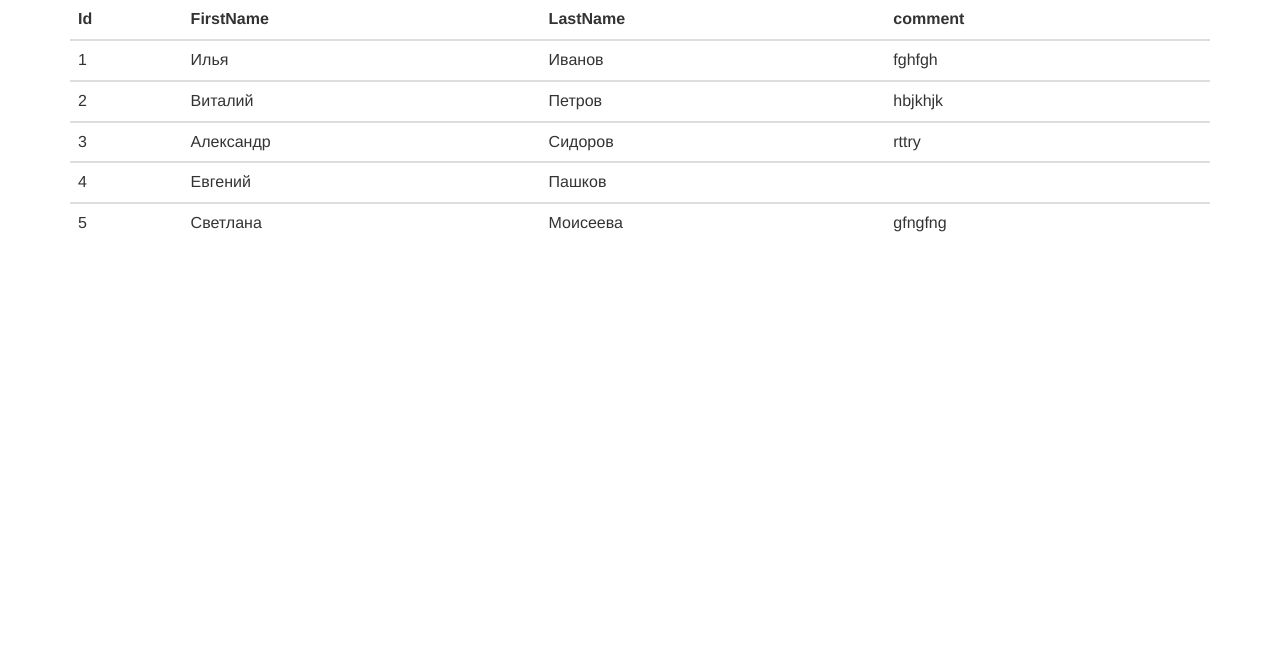
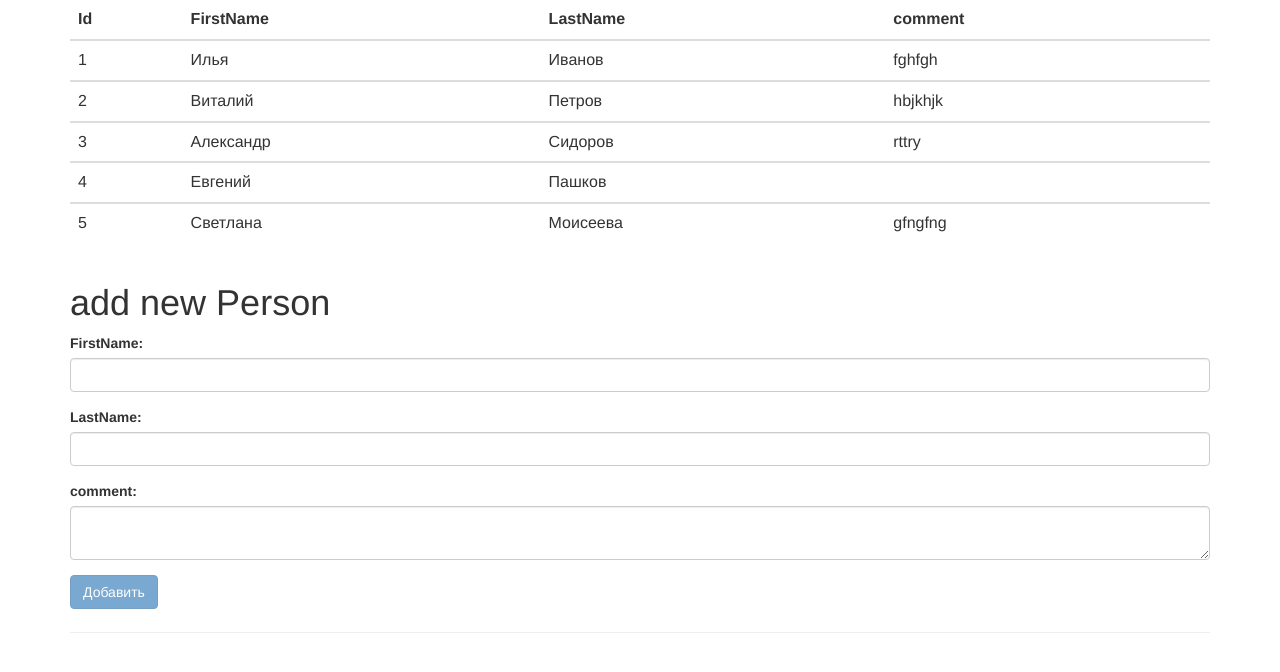
Before and after one commit to superxumuk/test, a plain HTML site: page index.html in a window 1280 px wide. Drawn offline with nearby package versions, Linux system fonts and the light colour scheme.

Commit message:
add person

```diff
--- a/index.html
+++ b/index.html
@@ -27,6 +27,24 @@
             </tr>
          </tbody>
     </table>
+    <div class="page-header">
+        <h1>add new Person</h1>
+<form name='clientForm' novalidate role='form'>
+    <div class='form-group'>
+        <label for='fname'>FirstName:</label>
+        <input class='form-control' ng-model='newClient.fname' type='text' required maxlength='254' >
+    </div>
+    <div class='form-group'>
+        <label for='lname'>LastName:</label>
+        <input class='form-control' ng-model='newClient.lname' type='text' required maxlength='254'>
+    </div>
+    <div class='form-group'>
+        <label for='comt'>comment:</label>
+        <textarea class='form-control' ng-model='newClient.comt' > </textarea>
+    </div>
+    <button class='btn btn-primary' ng-click='create()' ng-disabled='clientForm.$invalid' >Добавить</button>
+</form>
+    </div>
 </div>
   </body>
 </html>
--- a/scripts/controllers/usersCtrl.js
+++ b/scripts/controllers/usersCtrl.js
@@ -6,4 +6,11 @@ angular.module('clientsApp').controller('clientsCtrl', function($scope) {
         { id: 4, fname: 'Евгений', lname: 'Пашков', comt: '' },
 		{ id: 5, fname: 'Светлана', lname: 'Моисеева', comt: 'gfngfng' }
     ];
+
+	$scope.create = function() {
+		$scope.newClient.id = $scope.clients.length + 1;
+		$scope.clients.push($scope.newClient);
+		$scope.newClient = null;
+	};
+
 });
```
